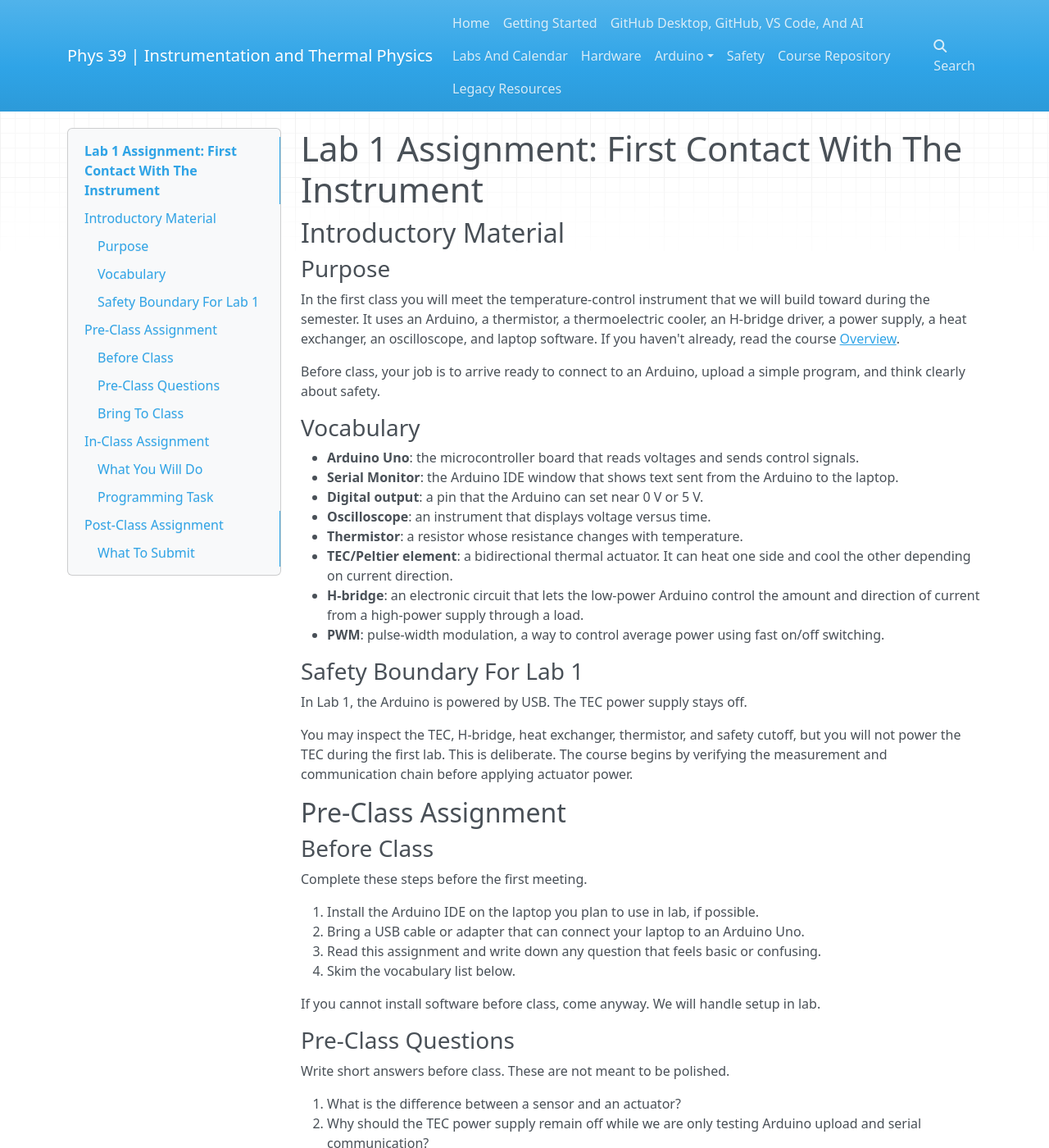
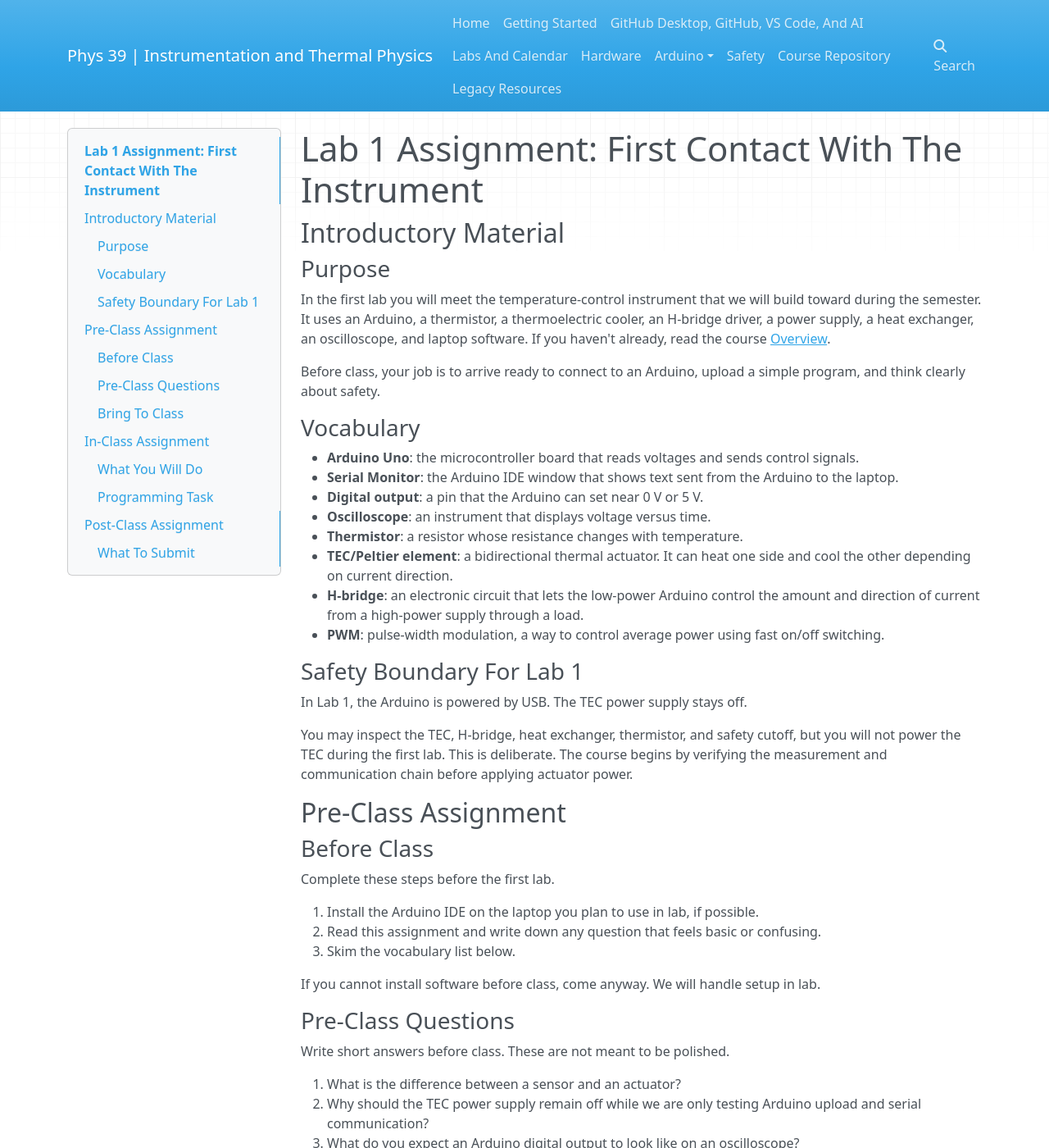
Before and after one commit to SethFraden/Phys39F26-course, an MkDocs documentation site: the page built from course/labs/lab-01/index.md, in a window 1280 px wide and 1400 px high. Shown: the whole window at 82% size. Built offline with MkDocs 1.6.1, drawn with Linux system fonts in a browser that asks for light colours; nearby versions of some CDN libraries.

Commit message:
Update Lab 1 preparation instructions

```diff
--- a/course/labs/lab-01/index.md
+++ b/course/labs/lab-01/index.md
@@ -4,7 +4,7 @@
 
 ### Purpose
 
-In the first class you will meet the temperature-control instrument that we will build toward during the semester. It uses an Arduino, a thermistor, a thermoelectric cooler, an H-bridge driver, a power supply, a heat exchanger, an oscilloscope, and laptop software. If you haven't already, read the course<strong> </strong><a href="https://sethfraden.github.io/Phys39F26-course/">Overview</a>.
+In the first lab you will meet the temperature-control instrument that we will build toward during the semester. It uses an Arduino, a thermistor, a thermoelectric cooler, an H-bridge driver, a power supply, a heat exchanger, an oscilloscope, and laptop software. If you haven't already, read the course<strong> </strong><a href="https://sethfraden.github.io/Phys39F26-course/">Overview</a>.
 
 Before class, your job is to arrive ready to connect to an Arduino, upload a simple program, and think clearly about safety.
 
@@ -29,12 +29,11 @@ You may inspect the TEC, H-bridge, heat exchanger, thermistor, and safety cutoff
 
 ### Before Class
 
-Complete these steps before the first meeting.
+Complete these steps before the first lab.
 
 1. Install the Arduino IDE on the laptop you plan to use in lab, if possible.
-2. Bring a USB cable or adapter that can connect your laptop to an Arduino Uno.
-3. Read this assignment and write down any question that feels basic or confusing.
-4. Skim the vocabulary list below.
+2. Read this assignment and write down any question that feels basic or confusing.
+3. Skim the vocabulary list below.
 
 If you cannot install software before class, come anyway. We will handle setup in lab.
 
--- a/docs/index.html
+++ b/docs/index.html
@@ -248,5 +248,5 @@ is preserved separately as a legacy resource and will not be edited.</p>
 
 <!--
 MkDocs version : 1.6.1
-Build Date UTC : 2026-07-17 08:14:25.692868+00:00
+Build Date UTC : 2026-07-17 08:40:27.297771+00:00
 -->
--- a/docs/labs/lab-01/index.html
+++ b/docs/labs/lab-01/index.html
@@ -166,7 +166,7 @@
 <h1 id="lab-1-assignment-first-contact-with-the-instrument">Lab 1 Assignment: First Contact With The Instrument<a class="headerlink" href="#lab-1-assignment-first-contact-with-the-instrument" title="Permanent link">&para;</a></h1>
 <h2 id="introductory-material">Introductory Material<a class="headerlink" href="#introductory-material" title="Permanent link">&para;</a></h2>
 <h3 id="purpose">Purpose<a class="headerlink" href="#purpose" title="Permanent link">&para;</a></h3>
-<p>In the first class you will meet the temperature-control instrument that we will build toward during the semester. It uses an Arduino, a thermistor, a thermoelectric cooler, an H-bridge driver, a power supply, a heat exchanger, an oscilloscope, and laptop software. If you haven't already, read the course<strong> </strong><a href="https://sethfraden.github.io/Phys39F26-course/">Overview</a>.</p>
+<p>In the first lab you will meet the temperature-control instrument that we will build toward during the semester. It uses an Arduino, a thermistor, a thermoelectric cooler, an H-bridge driver, a power supply, a heat exchanger, an oscilloscope, and laptop software. If you haven't already, read the course<strong> </strong><a href="https://sethfraden.github.io/Phys39F26-course/">Overview</a>.</p>
 <p>Before class, your job is to arrive ready to connect to an Arduino, upload a simple program, and think clearly about safety.</p>
 <h3 id="vocabulary">Vocabulary<a class="headerlink" href="#vocabulary" title="Permanent link">&para;</a></h3>
 <ul>
@@ -184,10 +184,9 @@
 <p>You may inspect the TEC, H-bridge, heat exchanger, thermistor, and safety cutoff, but you will not power the TEC during the first lab. This is deliberate. The course begins by verifying the measurement and communication chain before applying actuator power.</p>
 <h2 id="pre-class-assignment">Pre-Class Assignment<a class="headerlink" href="#pre-class-assignment" title="Permanent link">&para;</a></h2>
 <h3 id="before-class">Before Class<a class="headerlink" href="#before-class" title="Permanent link">&para;</a></h3>
-<p>Complete these steps before the first meeting.</p>
+<p>Complete these steps before the first lab.</p>
 <ol>
 <li>Install the Arduino IDE on the laptop you plan to use in lab, if possible.</li>
-<li>Bring a USB cable or adapter that can connect your laptop to an Arduino Uno.</li>
 <li>Read this assignment and write down any question that feels basic or confusing.</li>
 <li>Skim the vocabulary list below.</li>
 </ol>
```
Also changed, not shown: docs/search/search_index.json.
